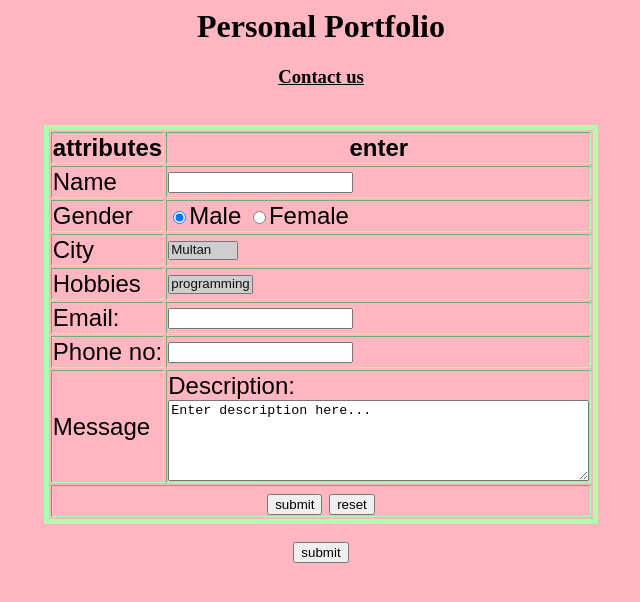
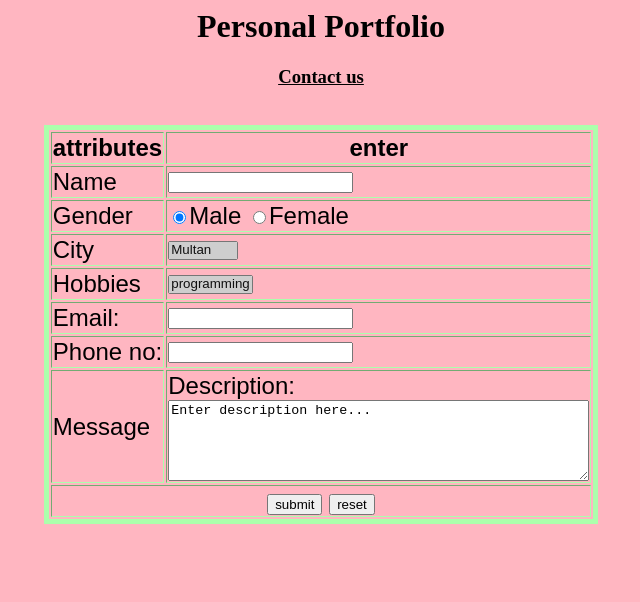
Before and after one commit to 2024-roshni/resume, a plain HTML site: page contact us.html in a window 1280 px wide. Shown: the whole page, without its empty margins (319-959 px from the left). Drawn offline with Linux system fonts and the light colour scheme.

Commit message:
Update contact us.html

```diff
--- a/contact us.html
+++ b/contact us.html
@@ -106,9 +106,5 @@ Enter description here...
 </table>
 
 
-<br>
-<form>
-<input type="submit" name="submit" value="submit"/>
-</form>
 </body>
 </html>
```
